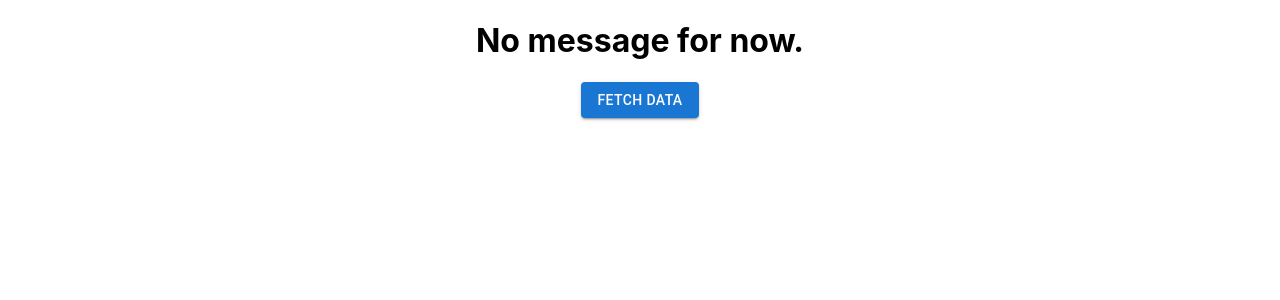
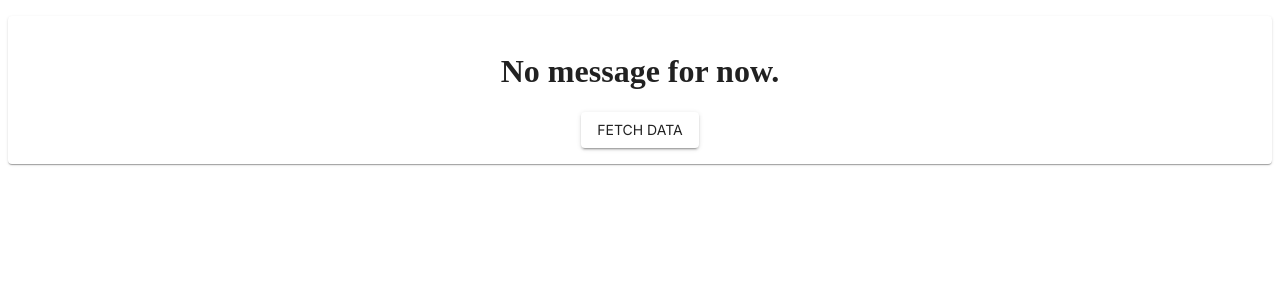
Before and after one commit to arismink/herbiview, a React (Create React App) app in the folder client/: page / in a window 1280 px wide. Shown: the top 300 px of the page. Built offline with nearby package versions, Linux system fonts and the light colour scheme.

Commit message:
test mui theme customization

```diff
--- a/client/package.json
+++ b/client/package.json
@@ -9,6 +9,8 @@
     "@fortawesome/free-solid-svg-icons": "^6.1.1",
     "@fortawesome/react-fontawesome": "^0.1.18",
     "@mui/material": "^5.7.0",
+    "@mui/styled-engine-sc": "^5.7.0",
+    "@mui/styles": "^5.7.0",
     "@testing-library/jest-dom": "^5.16.4",
     "@testing-library/react": "^13.2.0",
     "@testing-library/user-event": "^13.5.0",
@@ -18,7 +20,8 @@
     "react": "^18.1.0",
     "react-axios": "^2.0.5",
     "react-dom": "^18.1.0",
-    "react-scripts": "5.0.1"
+    "react-scripts": "5.0.1",
+    "styled-components": "^5.3.5"
   },
   "scripts": {
     "start": "react-scripts start",
--- a/client/src/App.js
+++ b/client/src/App.js
@@ -1,6 +1,10 @@
 import * as React from 'react';
 import ReactDOM from 'react-dom';
-import Button from '@mui/material/Button';
+
+import { Button, Paper } from '@mui/material';
+import { ThemeProvider } from '@mui/material/styles';
+
+import theme from './theme'
 
 import { useState } from "react";
 import axios from 'axios';
@@ -30,13 +34,26 @@ function App() {
   };
 
   return (
+    <ThemeProvider theme = { theme }>
+
       <div className="App">
+        <Paper sx={{
+          marginTop: '1rem',
+          padding: '1rem'
+        }}>
           <h1>{ state.message }</h1>
           <Button variant="contained" onClick={fetchData} >
             Fetch Data
           </Button>
 
+
+        </Paper>
+
       </div>
+
+
+    </ThemeProvider>
+
   );
 }
 
--- a/client/src/index.js
+++ b/client/src/index.js
@@ -1,6 +1,6 @@
 import React from 'react';
 import ReactDOM from "react-dom/client";
-import './index.css';
+import './index.scss';
 import App from './App';
 
 const container = document.getElementById('root');
--- a/client/src/styles/variables.scss
+++ /dev/null
@@ -1,2 +0,0 @@
-$logo-font-family: "Heebo";
-$primary-font-family: "Inter";
--- /dev/null
+++ b/client/src/theme.js
@@ -0,0 +1,18 @@
+import { createTheme } from '@mui/material/styles';
+
+const theme = createTheme({
+  palette: {
+    type: 'light',
+    primary: {
+      main: '#ffffff',
+    },
+    secondary: {
+      main: '#f50057',
+    },
+  },
+  typography: {
+    fontFamily: 'Inter',
+  },
+});
+
+export default theme;
```
Also changed, not shown: client/src/setupTests.js (deleted, +0 -5 lines), 1 other file (tests, documents, lock files or other folders). Lines whose indentation alone changed are shown as unchanged.
